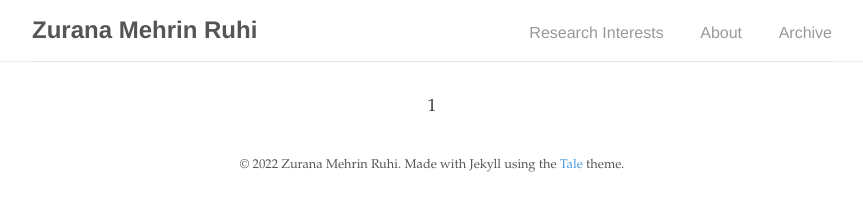
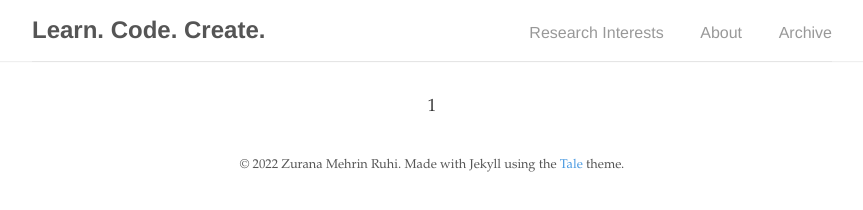
Before and after one commit to zmruhi1/portfolio, a Jekyll site: the page built from index.html, in a window 1280 px wide. Shown: the top 210 px of the page, without its empty margins (208-1071 px from the left). Built offline with Jekyll 4.4.1, drawn with Linux system fonts in a browser that asks for light colours; the list of posts is cut into pages by our own code.

Commit message:
Update _config.yml

```diff
--- a/_config.yml
+++ b/_config.yml
@@ -1,5 +1,5 @@
 # Site settings
-title:          Zurana Mehrin Ruhi
+title:          Learn. Code. Create.
 description:    "Learning. Coding. Creating."
 baseurl:        ""
 url:            "https://zmruhi1.github.io/"
```
